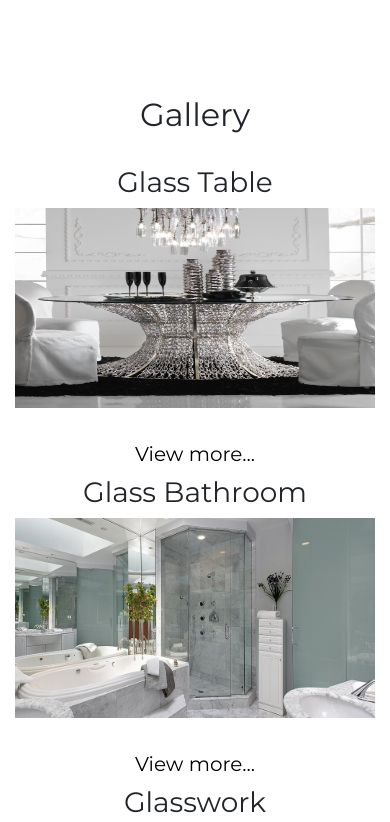
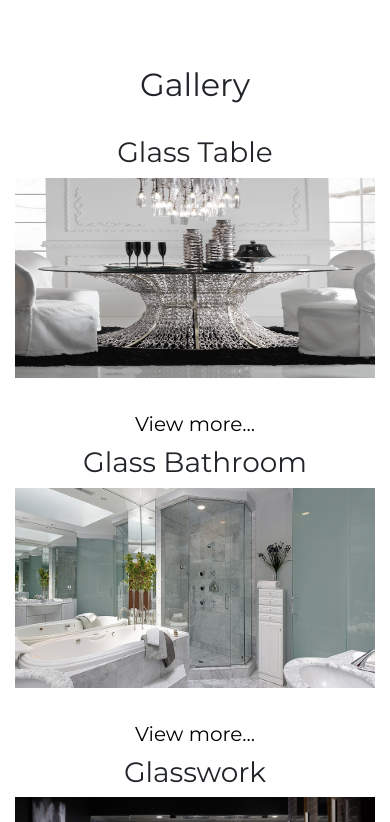
Before and after one commit to VentsislavKostadinov/Luxury-Home, a plain HTML site: page index.html in a window 390 px wide. Shown: the part 650-1472 px from the top of the page. Drawn offline with Linux system fonts and the light colour scheme.

Commit message:
Luxury-Home

```diff
--- a/less/style.css
+++ b/less/style.css
@@ -163,7 +163,7 @@ header .btn-link:hover {
 }
 @media (max-width: 769px) {
   #gallery {
-    margin-top: 210px;
+    margin-top: 180px;
   }
 }
 /* BLOG */
```
